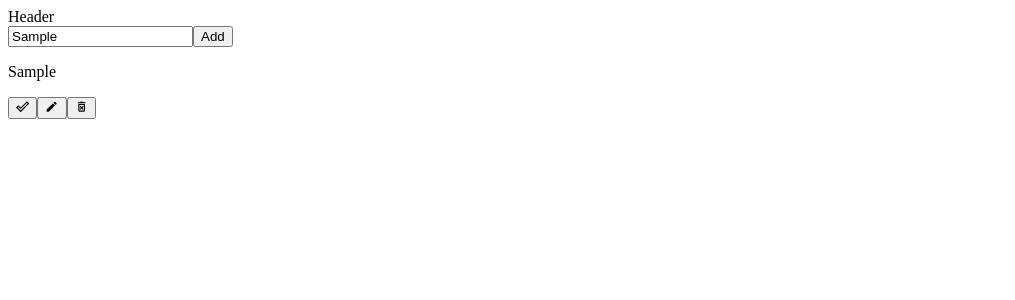
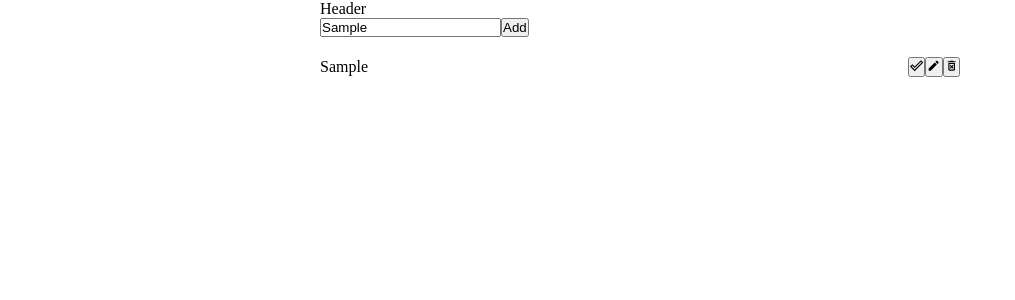
Before and after one commit to eslamicoo912/LGMVIP-Web, a React (Create React App) app in the folder Task 01 Todo List/: page / in a window 1280 px wide. Both pictures are taken after typing "Sample" into the empty fields and a click on the button "Add". Shown: the top 300 px of the page, without its empty margins (0-1015 px from the left). Built offline with nearby package versions, Linux system fonts and the light colour scheme.

Commit message:
add some styles

```diff
--- /dev/null
+++ b/Task 01 Todo List/src/App.css
@@ -0,0 +1,21 @@
+* {
+  box-sizing: border-box;
+  padding: 0;
+  margin: 0;
+}
+
+.app {
+  width: 50%;
+  margin: auto;
+}
+
+.card {
+  display: flex;
+  justify-content: space-between;
+  align-items: center;
+  margin: 20px 0;
+}
+
+.completedTaks {
+  text-decoration: line-through;
+}
--- a/Task 01 Todo List/src/App.js
+++ b/Task 01 Todo List/src/App.js
@@ -1,6 +1,7 @@
 import React, { useState } from "react";
 import Header from "./components/Header";
 import List from "./components/List";
+import "./App.css";
 
 const App = () => {
   const [task, setTaks] = useState("");
--- a/Task 01 Todo List/src/components/Card.js
+++ b/Task 01 Todo List/src/components/Card.js
@@ -7,7 +7,7 @@ import {
 
 const Card = ({ title, completedClick, editClick, deleteClick }) => {
   return (
-    <div>
+    <div className="card">
       <div className="title">
         <p>{title}</p>
       </div>
--- a/Task 01 Todo List/src/components/List.js
+++ b/Task 01 Todo List/src/components/List.js
@@ -14,7 +14,7 @@ const List = ({ tasks, completedClick, editClick, deleteClick }) => {
     );
   });
 
-  return <div>{tasksList}</div>;
+  return <div className="list">{tasksList}</div>;
 };
 
 export default List;
```
